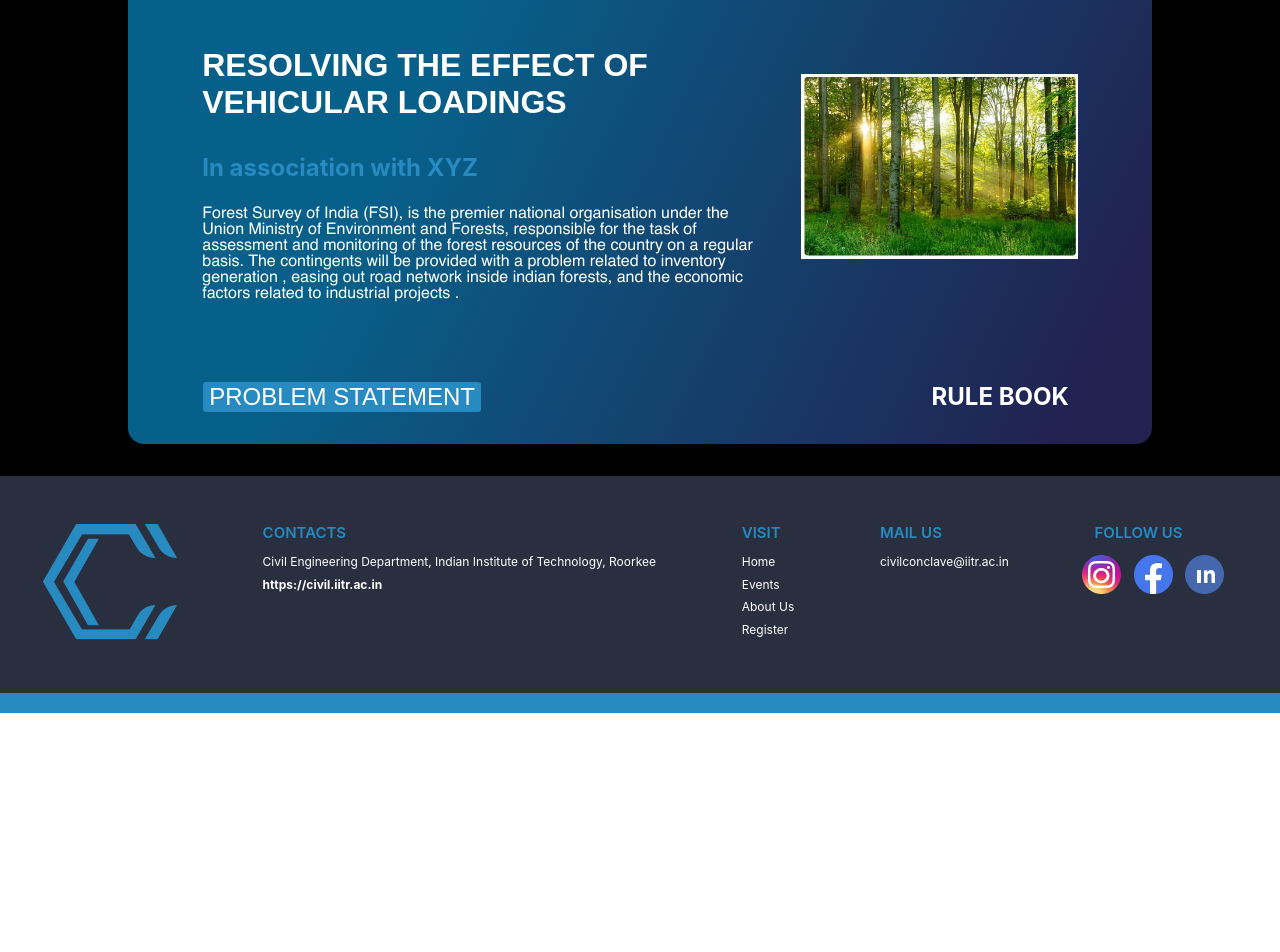
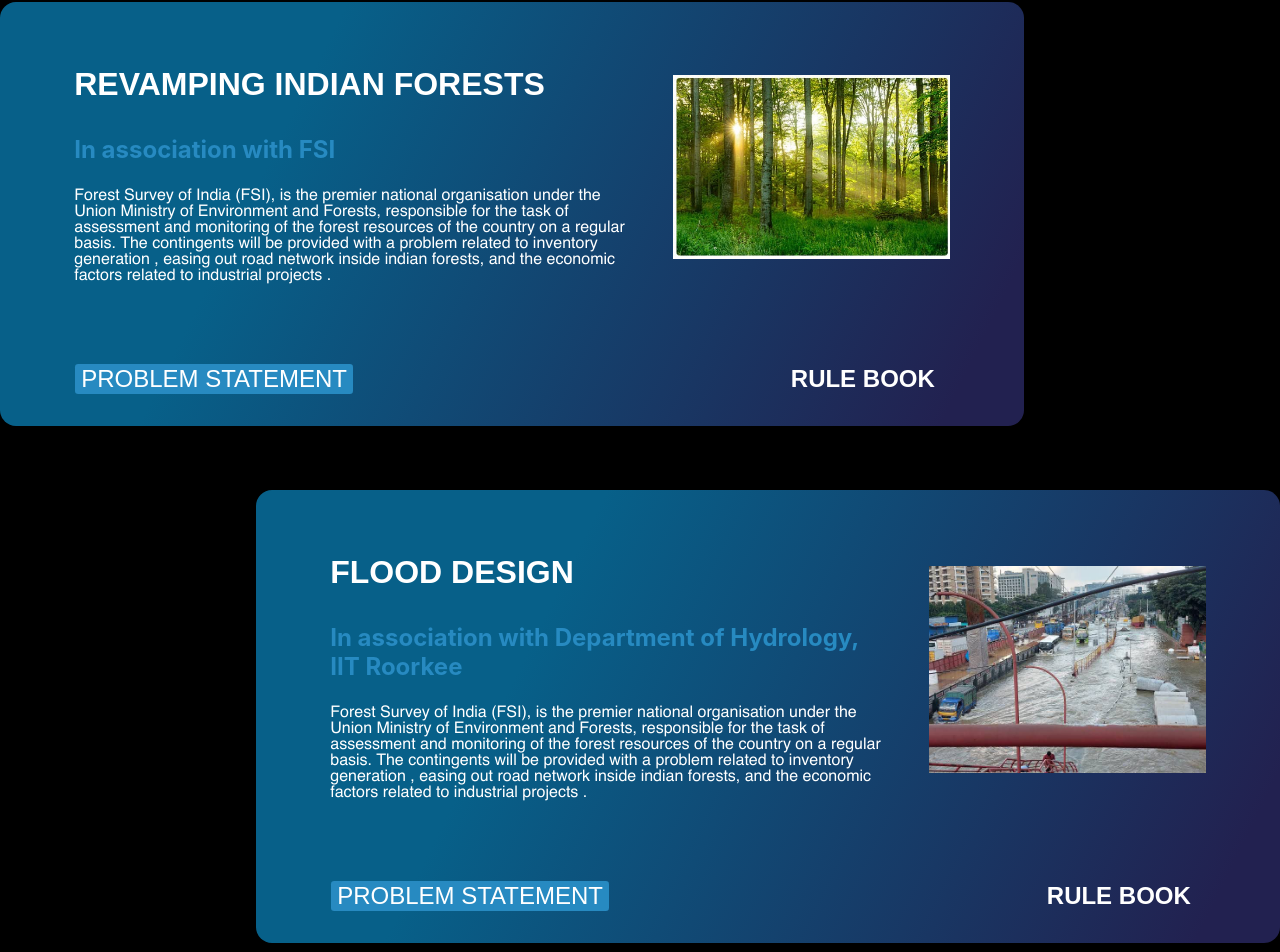
Before and after one commit to Civil-Conclave/civilconclave2k22, a React (Create React App) app: page /casestudy in a window 1280 px wide. Shown: the part 94-1046 px from the top of the page. Before the commit the page ends 807 px from the top, so only its background shows below. Built offline with nearby package versions, Linux system fonts and the light colour scheme.

Commit message:
Case studies added

```diff
--- a/public/index.html
+++ b/public/index.html
@@ -25,6 +25,24 @@
       Learn how to configure a non-root public URL by running `npm run build`.
     -->
     <title>Civil Conclave</title>
+    <script type="text/javascript">
+      (function(l) {
+          if (l.search) {
+            var q = {};
+            l.search.slice(1).split('&').forEach(function(v) {
+              var a = v.split('=');
+              q[a[0]] = a.slice(1).join('=').replace(/~and~/g, '&');
+            });
+            if (q.p !== undefined) {
+              window.history.replaceState(null, null,
+                l.pathname.slice(0, -1) + (q.p || '') +
+                (q.q ? ('?' + q.q) : '') +
+                l.hash
+              );
+            }
+          }
+        }(window.location))
+    </script>
   </head>
   <body>
     <noscript>You need to enable JavaScript to run this app.</noscript>
--- a/src/components/CaseStudy/CaseStudy.css
+++ b/src/components/CaseStudy/CaseStudy.css
@@ -1,3 +1,25 @@
+.casestudy-wrapper {
+  width: 100%;
+  display: flex;
+  flex-direction: column;
+}
+
+.casestudy-main {
+  width: 80%;
+  background-image: linear-gradient(116.24deg, #076089 28.12%, #222150 93.23%);
+  border-radius: 1rem;
+  margin-top: 2rem;
+  margin-bottom: 2rem;
+}
+
+.Left {
+  align-self: flex-start;
+}
+
+.Right {
+  align-self: flex-end;
+}
+
 .casestudy1 {
   display: flex;
   width: 90%;
@@ -35,13 +57,7 @@
   font-weight: 700;
   font-size: 1.5rem;
 }
-.casestudy-main {
-  width: 80%;
-  margin: 2rem auto;
-  background-image: linear-gradient(116.24deg, #076089 28.12%, #222150 93.23%);
-  border-radius: 1rem;
-  margin-top: 1%;
-}
+
 .casestudy_main_write {
   font-family: Helvetica;
   font-weight: 400;
@@ -61,6 +77,8 @@
   font-size: 1.5rem;
 }
 .text-casestudy {
+  background-color: transparent;
+  border: none;
   color: white;
   font-size: 1.5rem;
   font-weight: 700;
--- a/src/components/CaseStudy/CaseStudy.js
+++ b/src/components/CaseStudy/CaseStudy.js
@@ -1,18 +1,27 @@
 import React from "react";
 import FSI from "../../assets/Forest.jpeg";
+import FloodDesign from "../../assets/FloodDesign.jpeg";
 import "./CaseStudy.css";
 
 export default function CaseStudyleft() {
+  function onPress(e) {
+    window.open(
+      "https://drive.google.com/file/d/1gd-mEHXP10-ft1SlHPPRWssC6lwUmLzC/view?usp=sharing"
+    );
+  }
+  function onPressRules(e) {
+    window.open(
+      "https://drive.google.com/file/d/14ZDl0AAlQv-qXGa-hP7NMDHIyWBGcYcq/view?usp=sharing"
+    );
+  }
   return (
     <>
       <div className="casestudy-wrapper">
-        <div className="casestudy-main">
+        <div className="casestudy-main Left">
           <div className="casestudy1">
             <div className="casestudy_context">
-              <p className="casestudy_heading">
-                RESOLVING THE EFFECT OF VEHICULAR LOADINGS
-              </p>
-              <p className="casestudy_heading2">In association with XYZ</p>
+              <p className="casestudy_heading">REVAMPING INDIAN FORESTS</p>
+              <p className="casestudy_heading2">In association with FSI</p>
               <p className="casestudy_main_write">
                 Forest Survey of India (FSI), is the premier national
                 organisation under the Union Ministry of Environment and
@@ -28,8 +37,42 @@ export default function CaseStudyleft() {
             </div>
           </div>
           <div className="casestudy2">
-            <button className="casestudy-btn">PROBLEM STATEMENT</button>
-            <text className="text-casestudy">RULE BOOK</text>
+            <button className="casestudy-btn" onClick={onPress}>
+              PROBLEM STATEMENT
+            </button>
+            <button className="text-casestudy" onClick={onPressRules}>
+              RULE BOOK
+            </button>
+          </div>
+        </div>
+        <div className="casestudy-main Right">
+          <div className="casestudy1">
+            <div className="casestudy_context">
+              <p className="casestudy_heading">FLOOD DESIGN</p>
+              <p className="casestudy_heading2">
+                In association with Department of Hydrology, IIT Roorkee
+              </p>
+              <p className="casestudy_main_write">
+                Forest Survey of India (FSI), is the premier national
+                organisation under the Union Ministry of Environment and
+                Forests, responsible for the task of assessment and monitoring
+                of the forest resources of the country on a regular basis. The
+                contingents will be provided with a problem related to inventory
+                generation , easing out road network inside indian forests, and
+                the economic factors related to industrial projects .
+              </p>
+            </div>
+            <div className="casestudy_image">
+              <img src={FloodDesign} className="imgg"></img>
+            </div>
+          </div>
+          <div className="casestudy2">
+            <button className="casestudy-btn" onClick={onPress}>
+              PROBLEM STATEMENT
+            </button>
+            <button className="text-casestudy" onClick={onPressRules}>
+              RULE BOOK
+            </button>
           </div>
         </div>
       </div>
```
Also changed, not shown: src/assets/FloodDesign.jpeg (added).
